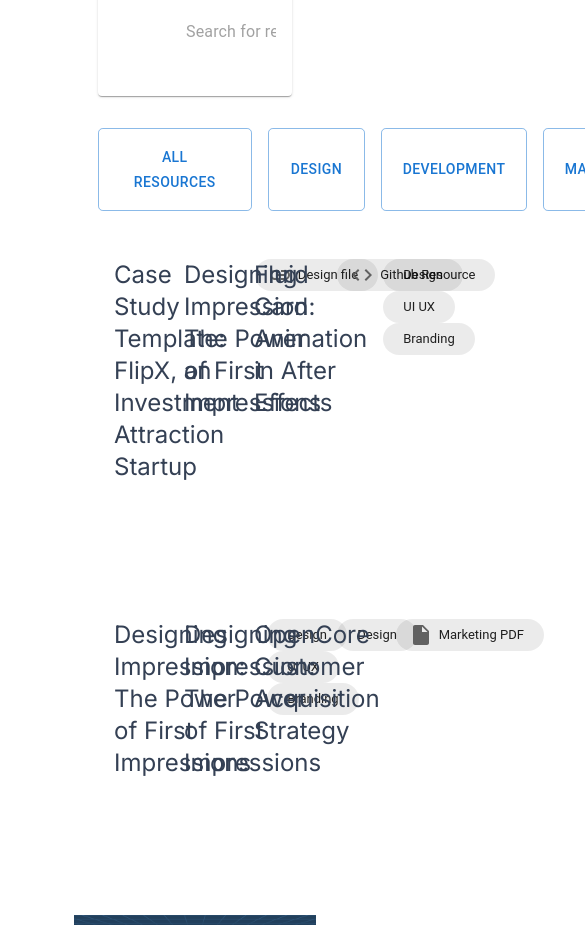
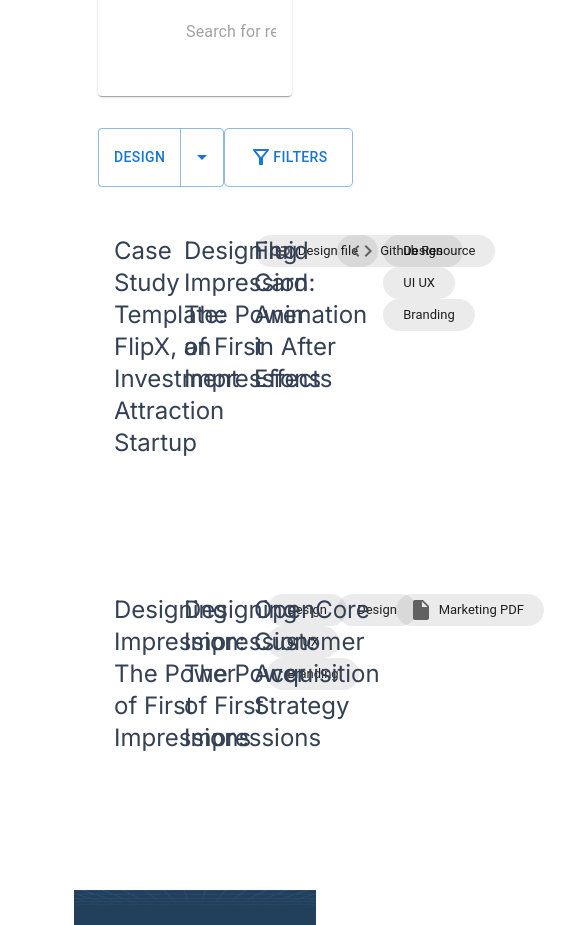
Before and after one commit to josephjackson0811/open-core, a Next.js app: page / in a window 390 px wide. Shown: the part 920-1845 px from the top of the page, 585 px wide, since content can reach past the window. Built offline with nearby package versions, Linux system fonts and the light colour scheme.

Commit message:
button responsive

```diff
--- a/app/page.tsx
+++ b/app/page.tsx
@@ -1,4 +1,7 @@
+"use client";
+
 import {
+  ArrowDropDown,
   Code,
   FilterAltOutlined,
   InsertDriveFile,
@@ -7,13 +10,28 @@
 } from "@mui/icons-material";
 import {
   Button,
+  ButtonGroup,
   Chip,
+  ClickAwayListener,
   Grid,
+  Grow,
   IconButton,
   InputBase,
+  MenuItem,
+  MenuList,
   Paper,
+  Popper,
 } from "@mui/material";
-import Image from "next/image";
+import React from "react";
+import { useEffect, useState } from "react";
+
+const options = [
+  "All Resources",
+  "Design",
+  "Development",
+  "Marketing",
+  "Branding",
+];
 
 const CustomizedInputBase = () => {
   return (
@@ -39,7 +57,103 @@
   );
 };
 
+export const SplitButton = () => {
+  const [open, setOpen] = React.useState(false);
+  const anchorRef = React.useRef<HTMLDivElement>(null);
+  const [selectedIndex, setSelectedIndex] = React.useState(1);
+
+  const handleClick = () => {
+    console.info(`You clicked ${options[selectedIndex]}`);
+  };
+
+  const handleMenuItemClick = (
+    event: React.MouseEvent<HTMLLIElement, MouseEvent>,
+    index: number
+  ) => {
+    setSelectedIndex(index);
+    setOpen(false);
+  };
+
+  const handleToggle = () => {
+    setOpen((prevOpen) => !prevOpen);
+  };
+
+  const handleClose = (event: Event) => {
+    if (
+      anchorRef.current &&
+      anchorRef.current.contains(event.target as HTMLElement)
+    ) {
+      return;
+    }
+
+    setOpen(false);
+  };
+
+  return (
+    <React.Fragment>
+      <ButtonGroup
+        variant="outlined"
+        ref={anchorRef}
+        aria-label="Button group with a nested menu"
+      >
+        <Button onClick={handleClick}>{options[selectedIndex]}</Button>
+        <Button
+          size="small"
+          aria-controls={open ? "split-button-menu" : undefined}
+          aria-expanded={open ? "true" : undefined}
+          aria-label="select merge strategy"
+          aria-haspopup="menu"
+          onClick={handleToggle}
+        >
+          <ArrowDropDown />
+        </Button>
+      </ButtonGroup>
+      <Popper
+        sx={{
+          zIndex: 1,
+        }}
+        open={open}
+        anchorEl={anchorRef.current}
+        role={undefined}
+        transition
+        disablePortal
+      >
+        {({ TransitionProps, placement }) => (
+          <Grow
+            {...TransitionProps}
+            style={{
+              transformOrigin:
+                placement === "bottom" ? "center top" : "center bottom",
+            }}
+          >
+            <Paper>
+              <ClickAwayListener onClickAway={handleClose}>
+                <MenuList id="split-button-menu" autoFocusItem>
+                  {options.map((option, index) => (
+                    <MenuItem
+                      key={option}
+                      // disabled={index === 2}
+                      selected={index === selectedIndex}
+                      onClick={(event) => handleMenuItemClick(event, index)}
+                    >
+                      {option}
+                    </MenuItem>
+                  ))}
+                </MenuList>
+              </ClickAwayListener>
+            </Paper>
+          </Grow>
+        )}
+      </Popper>
+    </React.Fragment>
+  );
+};
+
 export default function Home() {
+  const [width, setWidth] = useState(1444);
+  const [isMobile, setIsMobile] = useState(false);
+  const [isTablet, setIsTablet] = useState(false);
+
   const buttonLables = [
     "All Resources",
     "Design",
@@ -48,9 +162,24 @@
     "Branding",
   ];
 
+  useEffect(() => {
+    const handleWidth = () => {
+      console.log(innerHeight, innerWidth);
+      setWidth(innerWidth);
+      setIsMobile(innerWidth <= 665);
+      setIsTablet(innerWidth <= 1137);
+    };
+    handleWidth();
+    window.addEventListener("resize", handleWidth);
+
+    // return window.removeEventListener("resize", handleWidth);
+  });
+
+  // width = 665px
+
   return (
     <main>
-      <div className="flex justify-center items-center h-screen">
+      <div className="flex justify-center items-center h-screen w-full">
         <div>
           <img
             src="Union_1.png"
@@ -83,7 +212,10 @@
         </div>
         <div className="flex justify-between mb-12">
           <div className="flex justify-between gap-4">
-            {buttonLables.map((label, index) => (
+            {isTablet ? (
+              <SplitButton />
+            ) : (
+              buttonLables.map((label, index) => (
                 <Button
                   className="px-4 py-3 rounded-lg"
                   variant="outlined"
@@ -91,7 +223,8 @@
                 >
                   {label}
                 </Button>
-            ))}
+              ))
+            )}
           </div>
           <div>
             <Button className="px-4 py-3 rounded-lg" variant="outlined">
```
Lines whose indentation alone changed are shown as unchanged.
